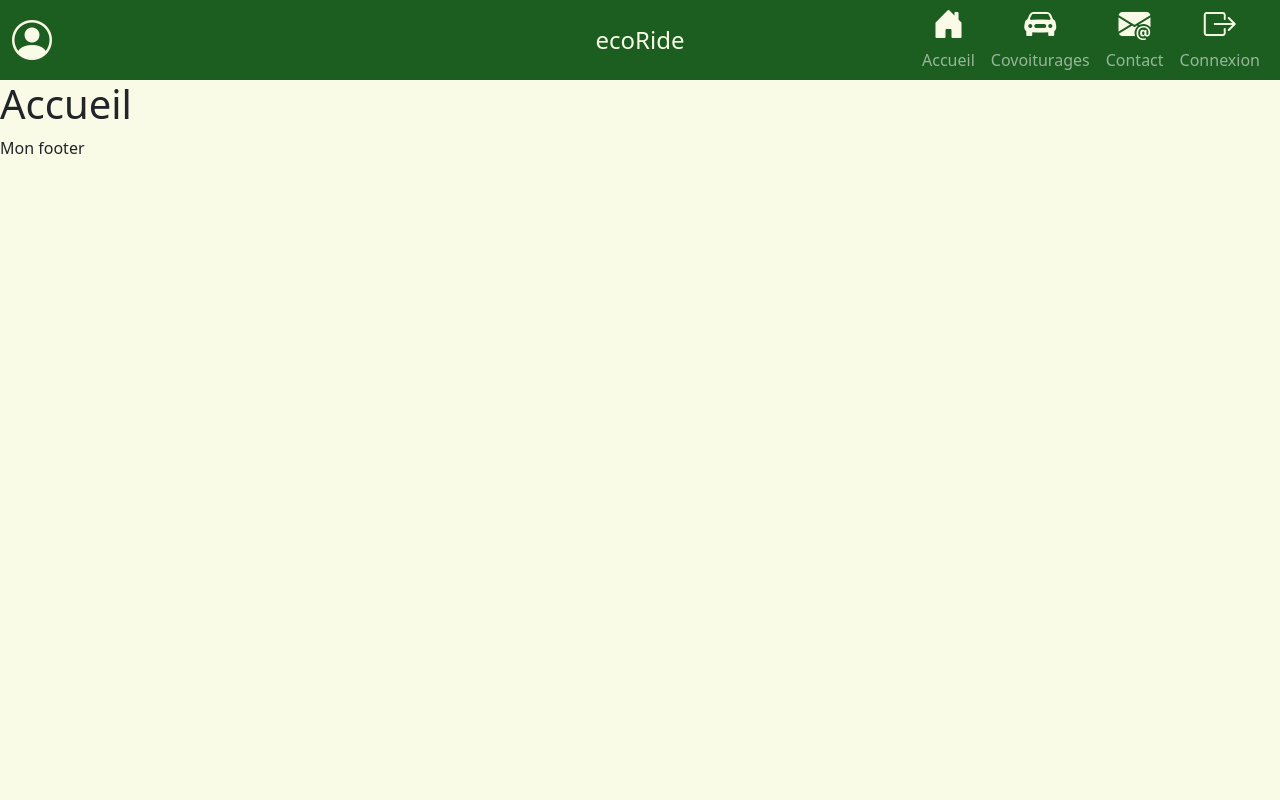
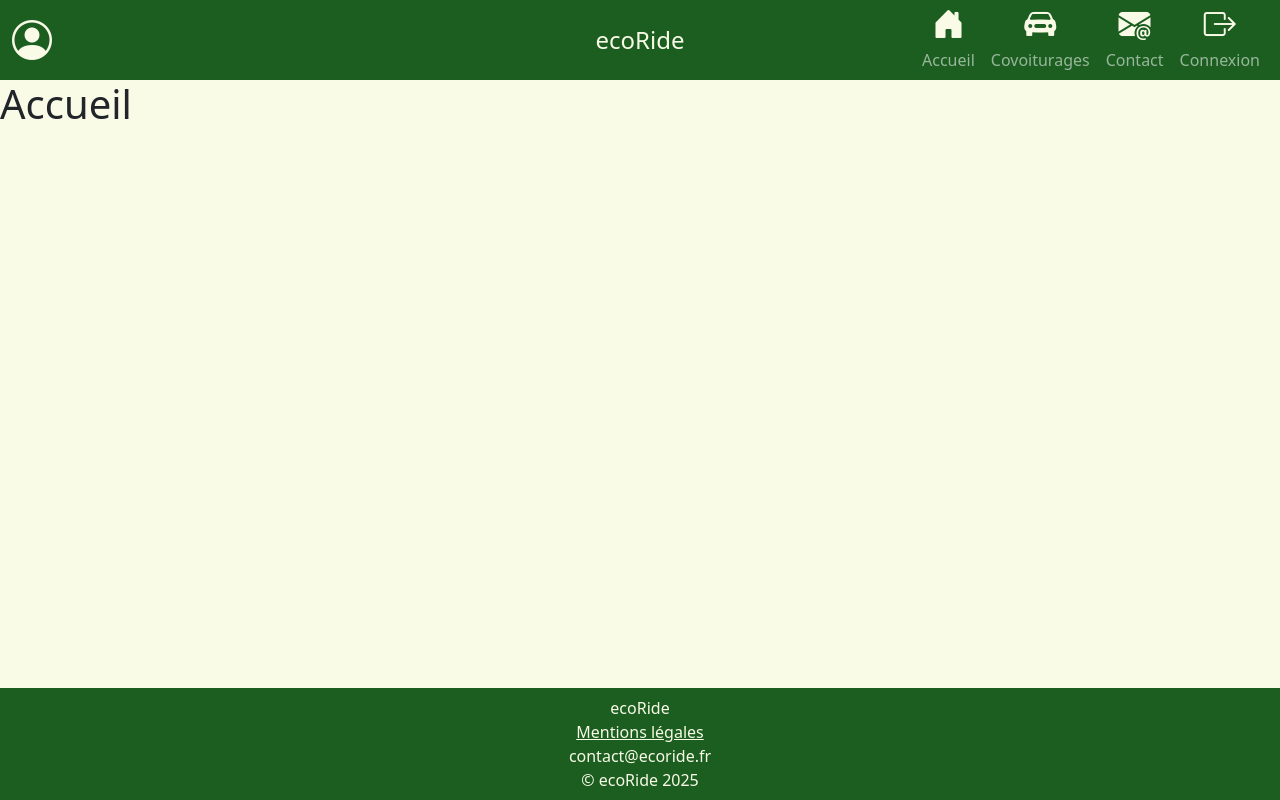
Before and after one commit to r-meynet/EcoRide, a website with bundled scripts: page index.html in a window 1280 px wide. Built offline with nearby package versions, Linux system fonts and the light colour scheme.

Commit message:
Ajout footer

```diff
--- a/index.html
+++ b/index.html
@@ -23,8 +23,9 @@
 
         <title>Document</title>
     </head>
+
     <!-- tout le body aura un fond plus doux -->
-    <body class="bg-light">
+    <body class="bg-light d-flex flex-column min-vh-100">
         <header>
             <!-- header réalisé avec le composant bootstrap de navbar-->
             <nav class="navbar navbar-expand-lg bg-dark py-0" data-bs-theme="dark">
@@ -101,6 +102,15 @@
             <!-- Ici sera le contenu importé avec le système de routage -->
         </main>
 
-        <footer>Mon footer</footer>
+        <footer class="mt-auto mb-0">
+            <div class="bg-dark text-light py-2 text-center">
+                <div>ecoRide</div>
+                <div>
+                    <a href="/mentions" class="text-light">Mentions légales</a>
+                </div>
+                <div>contact@ecoride.fr</div>
+                <div>© ecoRide 2025</div>
+            </div>
+        </footer>
     </body>
 </html>
```
